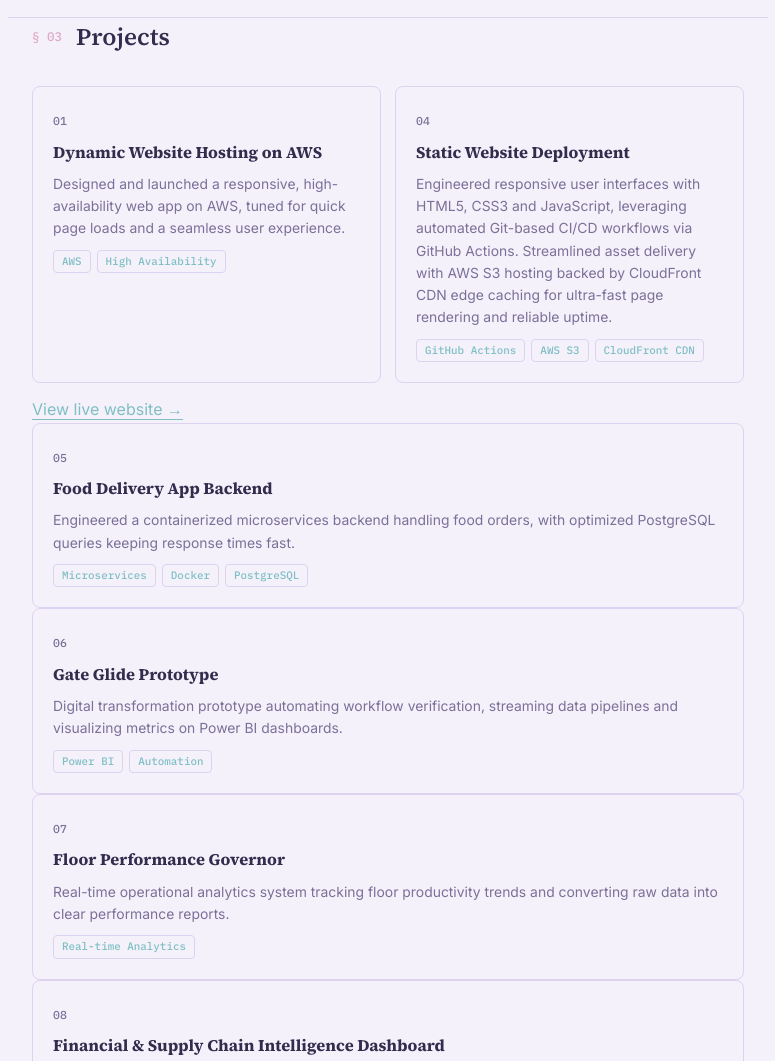
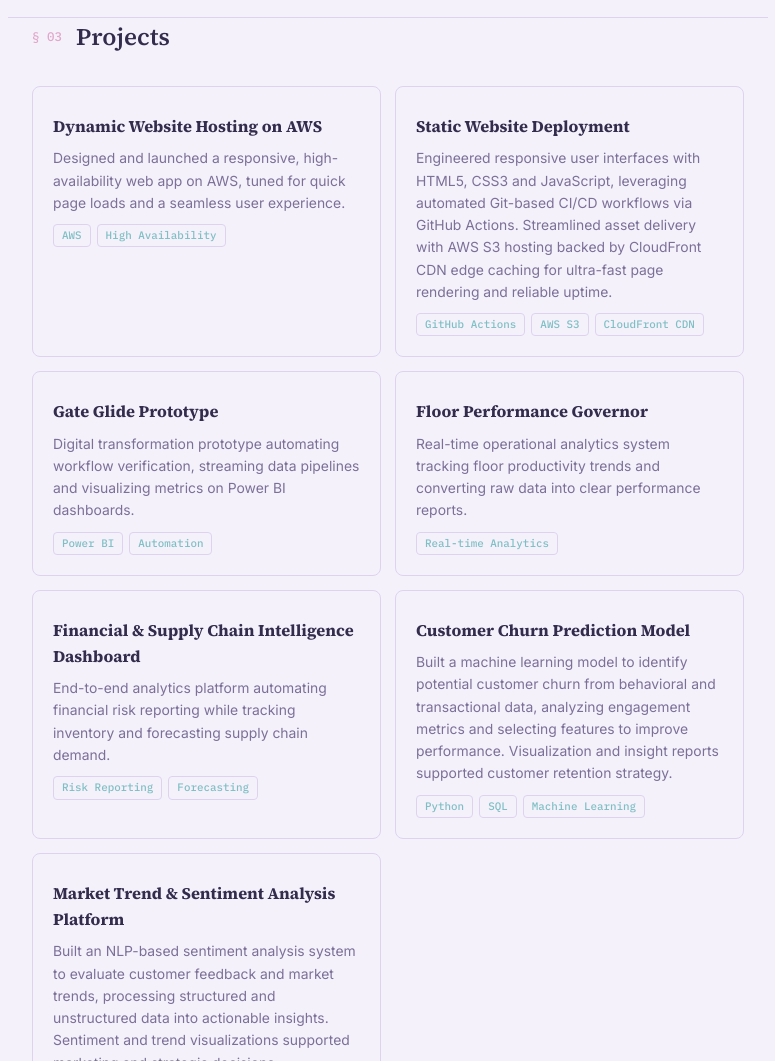
Before and after one commit to sphalke03/my-portfolio, a plain HTML site: page index.html in a window 1280 px wide. Shown: the part 2700-3761 px from the top of the page, without its empty margins (252-1027 px from the left). Drawn offline with Linux system fonts and the light colour scheme.

Commit message:
Reorder project cards in index.html

```diff
--- a/index.html
+++ b/index.html
@@ -194,14 +194,13 @@ footer p{color:var(--ink-dim);font-size:.85rem;margin-top:10px;}
 <section id="projects" class="wrap">
   <div class="shead"><span class="num">§ 03</span><h2>Projects</h2></div>
   <div class="pgrid">
-    <div class="pcard"><span class="pnum">01</span><h3>Dynamic Website Hosting on AWS</h3><p>Designed and launched a responsive, high-availability web app on AWS, tuned for quick page loads and a seamless user experience.</p><div class="ptags"><span>AWS</span><span>High Availability</span></div></div>
-   <div class="pcard"><span class="pnum">04</span><h3>Static Website Deployment</h3><p>Engineered responsive user interfaces with HTML5, CSS3 and JavaScript, leveraging automated Git-based CI/CD workflows via GitHub Actions. Streamlined asset delivery with AWS S3 hosting backed by CloudFront CDN edge caching for ultra-fast page rendering and reliable uptime.</p><div class="ptags"><span>GitHub Actions</span><span>AWS S3</span><span>CloudFront CDN</span></div></div><div class="clinks"><a href="https://amol-krishi.vercel.app/" target="_blank" rel="noopener">View live website →</a></div></div></div>
-    <div class="pcard"><span class="pnum">05</span><h3>Food Delivery App Backend</h3><p>Engineered a containerized microservices backend handling food orders, with optimized PostgreSQL queries keeping response times fast.</p><div class="ptags"><span>Microservices</span><span>Docker</span><span>PostgreSQL</span></div></div>
-    <div class="pcard"><span class="pnum">06</span><h3>Gate Glide Prototype</h3><p>Digital transformation prototype automating workflow verification, streaming data pipelines and visualizing metrics on Power BI dashboards.</p><div class="ptags"><span>Power BI</span><span>Automation</span></div></div>
-    <div class="pcard"><span class="pnum">07</span><h3>Floor Performance Governor</h3><p>Real-time operational analytics system tracking floor productivity trends and converting raw data into clear performance reports.</p><div class="ptags"><span>Real-time Analytics</span></div></div>
-    <div class="pcard"><span class="pnum">08</span><h3>Financial &amp; Supply Chain Intelligence Dashboard</h3><p>End-to-end analytics platform automating financial risk reporting while tracking inventory and forecasting supply chain demand.</p><div class="ptags"><span>Risk Reporting</span><span>Forecasting</span></div></div>
-    <div class="pcard"><span class="pnum">09</span><h3>Customer Churn Prediction Model</h3><p>Built a machine learning model to identify potential customer churn from behavioral and transactional data, analyzing engagement metrics and selecting features to improve performance. Visualization and insight reports supported customer retention strategy.</p><div class="ptags"><span>Python</span><span>SQL</span><span>Machine Learning</span></div></div>
-    <div class="pcard"><span class="pnum">10</span><h3>Market Trend &amp; Sentiment Analysis Platform</h3><p>Built an NLP-based sentiment analysis system to evaluate customer feedback and market trends, processing structured and unstructured data into actionable insights. Sentiment and trend visualizations supported marketing and strategic decisions.</p><div class="ptags"><span>Python</span><span>NLP</span><span>Data Science</span></div></div>
+    <div class="pcard"><span class="pnum"></span><h3>Dynamic Website Hosting on AWS</h3><p>Designed and launched a responsive, high-availability web app on AWS, tuned for quick page loads and a seamless user experience.</p><div class="ptags"><span>AWS</span><span>High Availability</span></div></div>
+   <div class="pcard"><span class="pnum"></span><h3>Static Website Deployment</h3><p>Engineered responsive user interfaces with HTML5, CSS3 and JavaScript, leveraging automated Git-based CI/CD workflows via GitHub Actions. Streamlined asset delivery with AWS S3 hosting backed by CloudFront CDN edge caching for ultra-fast page rendering and reliable uptime.</p><div class="ptags"><span>GitHub Actions</span><span>AWS S3</span><span>CloudFront CDN</span></div></div>
+    <div class="pcard"><span class="pnum"></span><h3>Gate Glide Prototype</h3><p>Digital transformation prototype automating workflow verification, streaming data pipelines and visualizing metrics on Power BI dashboards.</p><div class="ptags"><span>Power BI</span><span>Automation</span></div></div>
+    <div class="pcard"><span class="pnum"></span><h3>Floor Performance Governor</h3><p>Real-time operational analytics system tracking floor productivity trends and converting raw data into clear performance reports.</p><div class="ptags"><span>Real-time Analytics</span></div></div>
+    <div class="pcard"><span class="pnum"></span><h3>Financial &amp; Supply Chain Intelligence Dashboard</h3><p>End-to-end analytics platform automating financial risk reporting while tracking inventory and forecasting supply chain demand.</p><div class="ptags"><span>Risk Reporting</span><span>Forecasting</span></div></div>
+    <div class="pcard"><span class="pnum"></span><h3>Customer Churn Prediction Model</h3><p>Built a machine learning model to identify potential customer churn from behavioral and transactional data, analyzing engagement metrics and selecting features to improve performance. Visualization and insight reports supported customer retention strategy.</p><div class="ptags"><span>Python</span><span>SQL</span><span>Machine Learning</span></div></div>
+    <div class="pcard"><span class="pnum"></span><h3>Market Trend &amp; Sentiment Analysis Platform</h3><p>Built an NLP-based sentiment analysis system to evaluate customer feedback and market trends, processing structured and unstructured data into actionable insights. Sentiment and trend visualizations supported marketing and strategic decisions.</p><div class="ptags"><span>Python</span><span>NLP</span><span>Data Science</span></div></div>
   </div>
 </section>
 
```
